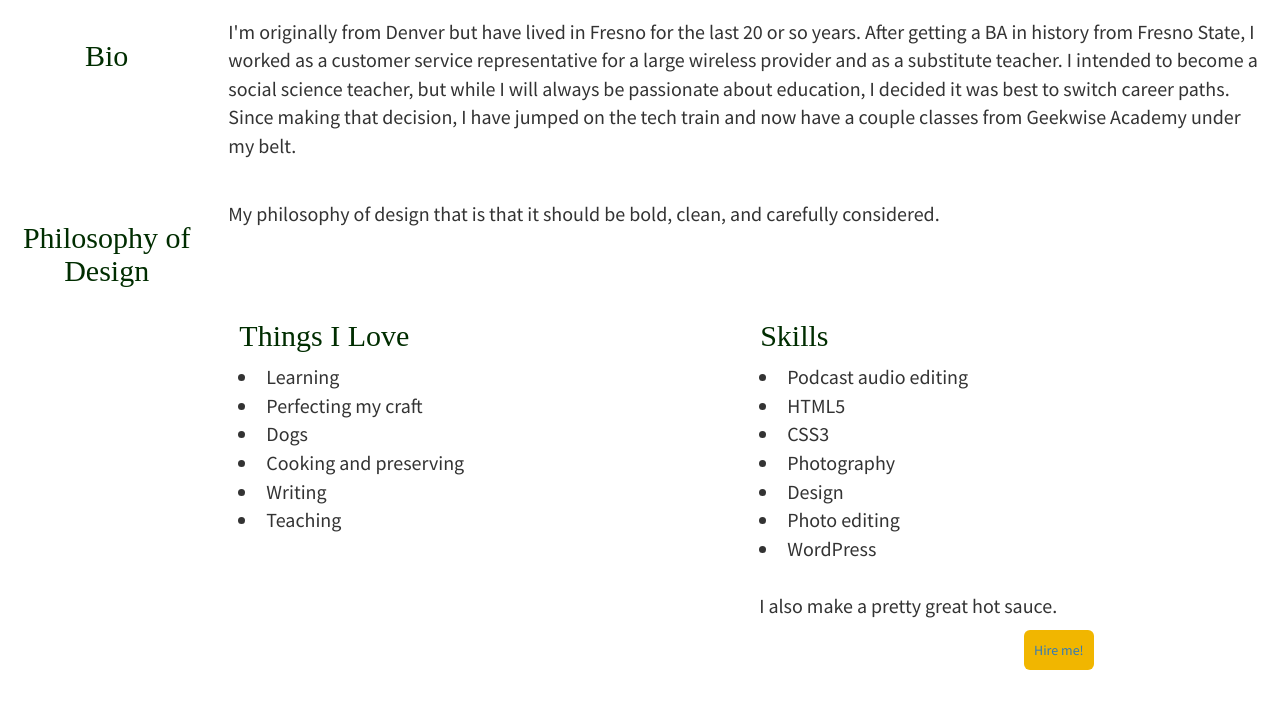
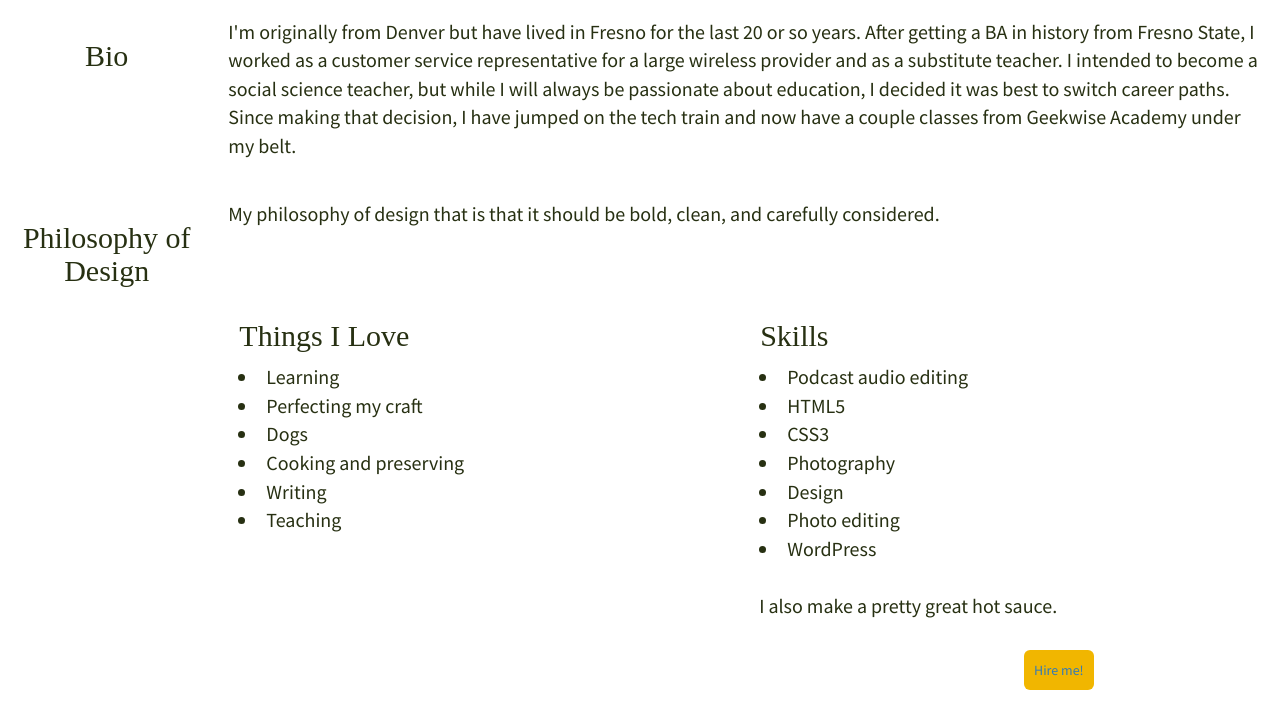
Before and after one commit to cr-allen/portfolio-site, a plain HTML site: page about.html in a window 1280 px wide. Shown: the part 970-1690 px from the top of the page. Drawn offline with Linux system fonts and the light colour scheme; files whose address does not match are found by name.

Commit message:
minor updates

```diff
--- a/css/about.css
+++ b/css/about.css
@@ -3,9 +3,8 @@
 .navbar-default {
   background: ;
 }
-
 .dropdown-menu:li {
-    text-align: left;
+  text-align: left;
 }
 .caret{
   color: #f1b600;
@@ -15,7 +14,7 @@
   margin-top: 0;
   border-color: #f1b600;
   font-family: 'Slabo 14px', serif;
- }
+}
 /**begin hero**/
 .hero{
   padding-top: 30px;
@@ -26,6 +25,7 @@
 .text{
   font-family: 'Source Sans Pro', sans-serif;
   font-size: 20px;
+  color: #273012;
 }
 button{
   background-color: #f1b600;
@@ -34,11 +34,11 @@ button{
   border-radius: 6px;
   padding: 10px;
   text-decoration: none;
-
+  color: #273012;
 }
 .header-text{
   font-family: 'Slabo 14px', serif;
-  color: #002d00;
+  color: #273012;
   padding: 1px;
   z-index: 2;
 }
@@ -47,6 +47,7 @@ button{
 }
 .hire{
   padding-left: 80vw;
+  padding-top: 20px;
 }
 .space {
   height: 30px;
--- a/css/samples.css
+++ b/css/samples.css
@@ -21,12 +21,17 @@
 }
 h2{
   font-family: 'Slabo 27px', serif;
+  color: #273012;
 }
 .text{
   font-family: 'Source Sans Pro', sans-serif;
   font-size: 20px;
+  color: #273012;
 }
 .row{
   padding-top: 15px;
   padding-bottom: 15px;
 }
+p {
+  border-color: #273012;
+}
```
